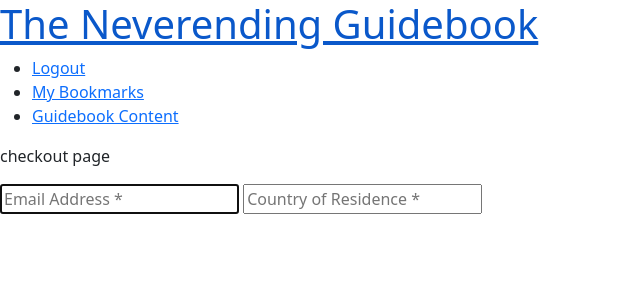
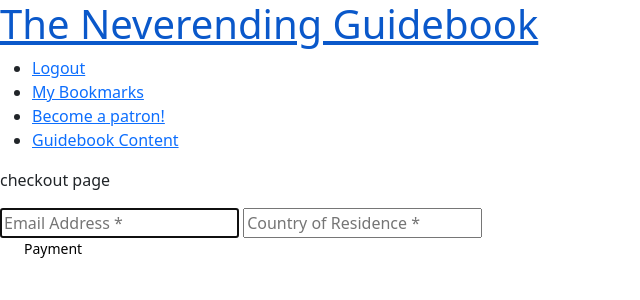
Before and after one commit to Cillian-G/neverending_guidebook, a Django app: page /checkout/ in a window 1280 px wide. Shown: the top 300 px of the page, without its empty margins (0-640 px from the left). Run offline with Django 3.2, Linux system fonts and the light colour scheme; the visitor is signed in with stand-in values (Sample User, id 1); some libraries are stand-ins or nearby versions.

Commit message:
Attempt to add stripe form, pre-meeting commit

```diff
--- /dev/null
+++ b/static/js/stripe_elements.js
@@ -0,0 +1,21 @@
+var stripe_public_key = $('#id_stripe_public_key').text().slice(1, -1);
+var stripe_secret_key = $('#id_client_secret').text().slice(1, -1);
+var stripe = Stripe(stripe_public_key);
+var elements = stripe.elements();
+var style = {
+    base: {
+        color: '#000',
+        fontFamily: '"Helvetica Neue", Helvetica, sans-serif',
+        fontSmoothing: 'antialiased',
+        fontSize: '16px',
+        '::placeholder': {
+            color: '#aab7c4'
+        }
+    },
+    invalid: {
+        color: '#dc3545',
+        iconColor: '#dc3545'
+    }
+};
+var card = elements.create('card', {style: style});
+card.mount('#card-element');
--- a/templates/base.html
+++ b/templates/base.html
@@ -3,11 +3,28 @@
 <!DOCTYPE html>
 <html lang="en">
 <head>
-    <meta charset="UTF-8">
-    <meta http-equiv="X-UA-Compatible" content="IE=edge">
-    <meta name="viewport" content="width=device-width, initial-scale=1.0">
-    <link href="https://cdn.jsdelivr.net/npm/bootstrap@5.0.2/dist/css/bootstrap.min.css" rel="stylesheet" integrity="sha384-EVSTQN3/azprG1Anm3QDgpJLIm9Nao0Yz1ztcQTwFspd3yD65VohhpuuCOmLASjC" crossorigin="anonymous">
-    <link rel="stylesheet" href="{% static 'css/style.css' %}">
+
+
+
+    {%block meta %}
+        <meta charset="UTF-8">
+        <meta http-equiv="X-UA-Compatible" content="IE=edge">
+        <meta name="viewport" content="width=device-width, initial-scale=1.0">
+    {% endblock %}
+
+    {%block corecss%}
+        <link href="https://cdn.jsdelivr.net/npm/bootstrap@5.2.1/dist/css/bootstrap.min.css" rel="stylesheet" integrity="sha384-iYQeCzEYFbKjA/T2uDLTpkwGzCiq6soy8tYaI1GyVh/UjpbCx/TYkiZhlZB6+fzT" crossorigin="anonymous">
+        <link rel="stylesheet" href="{% static 'css/style.css' %}">
+    {% endblock %}
+
+    {%block corejs%}
+        <script src="https://cdn.jsdelivr.net/npm/@popperjs/core@2.9.2/dist/umd/popper.min.js" integrity="sha384-IQsoLXl5PILFhosVNubq5LC7Qb9DXgDA9i+tQ8Zj3iwWAwPtgFTxbJ8NT4GN1R8p" crossorigin="anonymous"></script>
+        <script src="https://cdn.jsdelivr.net/npm/bootstrap@5.0.2/dist/js/bootstrap.min.js" integrity="sha384-cVKIPhGWiC2Al4u+LWgxfKTRIcfu0JTxR+EQDz/bgldoEyl4H0zUF0QKbrJ0EcQF" crossorigin="anonymous"></script>
+        <script src="https://code.jquery.com/jquery-3.4.1.min.js" integrity="sha256-CSXorXvZcTkaix6Yvo6HppcZGetbYMGWSFlBw8HfCJo=" crossorigin="anonymous"></script>
+        <script src="https://js.stripe.com/v3/"></script>
+    {% endblock %}
+
+
 
     <title>Neverending Guidebook</title>
 </head>
@@ -22,6 +39,9 @@
                 </li>
                 <li>
                     <a href="#">My Bookmarks</a>
+                </li>
+                <li>
+                    <a href="{% url 'checkout' %}">Become a patron!</a>
                 </li>
                 {% else %}
                 <li>
@@ -45,7 +65,13 @@
 
 
 
-    <script src="https://cdn.jsdelivr.net/npm/@popperjs/core@2.9.2/dist/umd/popper.min.js" integrity="sha384-IQsoLXl5PILFhosVNubq5LC7Qb9DXgDA9i+tQ8Zj3iwWAwPtgFTxbJ8NT4GN1R8p" crossorigin="anonymous"></script>
+    <!-- <script src="https://cdn.jsdelivr.net/npm/@popperjs/core@2.9.2/dist/umd/popper.min.js" integrity="sha384-IQsoLXl5PILFhosVNubq5LC7Qb9DXgDA9i+tQ8Zj3iwWAwPtgFTxbJ8NT4GN1R8p" crossorigin="anonymous"></script>
     <script src="https://cdn.jsdelivr.net/npm/bootstrap@5.0.2/dist/js/bootstrap.min.js" integrity="sha384-cVKIPhGWiC2Al4u+LWgxfKTRIcfu0JTxR+EQDz/bgldoEyl4H0zUF0QKbrJ0EcQF" crossorigin="anonymous"></script>
+    <script src="https://code.jquery.com/jquery-3.4.1.min.js" integrity="sha256-CSXorXvZcTkaix6Yvo6HppcZGetbYMGWSFlBw8HfCJo=" crossorigin="anonymous"></script>
+    <script src="https://js.stripe.com/v3/"></script> -->
+
+    {% block postloadjs %}
+
+    {% endblock %}
 </body>
 </html>
--- a/templates/upgrade.html
+++ b/templates/upgrade.html
@@ -13,10 +13,21 @@
             {{ checkout_form.country_of_residence }}
         </form>
     </div>
+    <fieldset class="px-3">
+        <legend class="fieldset-label small text-black px-2 w-auto">Payment</legend>
+        <!-- A Stripe card element will go here -->
+        <div class="mb-3" id="card-element"></div>
 
+        <!-- Used to display form errors -->
+        <div class="mb-3 text-danger" id="card-errors" role="alert"></div>
+    </fieldset>
 
 
 {% endblock %}
 
 {% block postloadjs %}
+    {{ block.super }}
+    {{ stripe_public_key|json_script:"id_stripe_public_key" }}
+    {{ client_secret|json_script:"id_client_secret" }}
+    <script src="{% static 'static/js/stripe_elements.js' %}"></script>
 {% endblock %}
```
Also changed, not shown: static/css/checkout.css (added).
